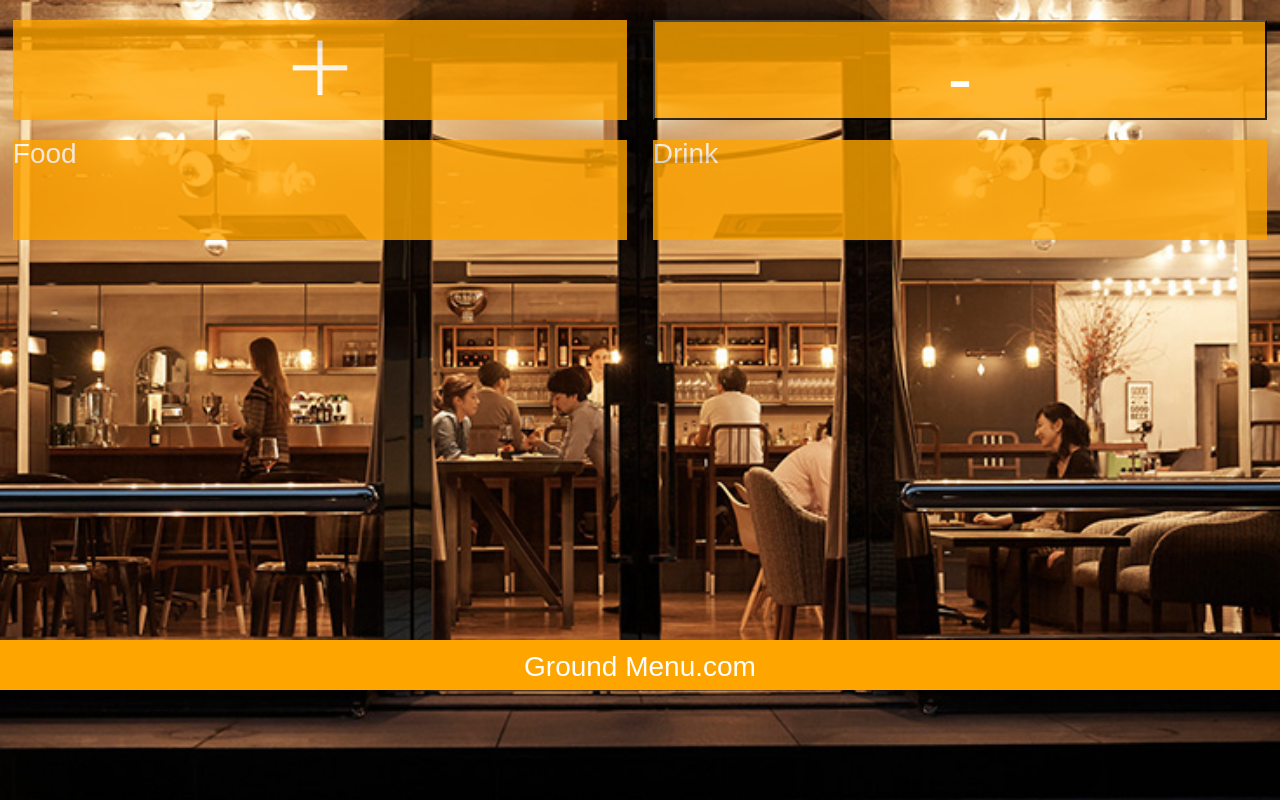
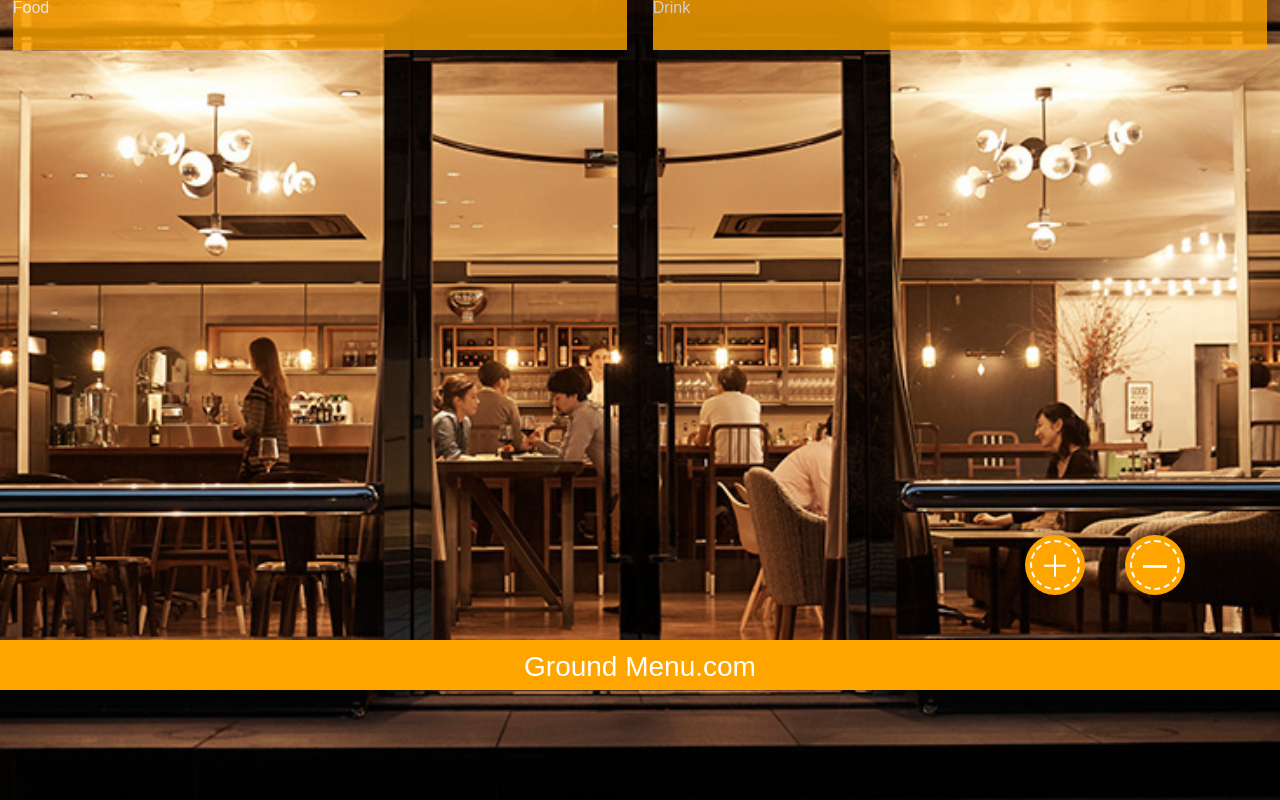
Before and after one commit to takuzyotentyo/grandmenu_2019, a Flask app: page /add_menu in a window 1280 px wide. Shown: the part 110-910 px from the top of the page. Run offline with Flask 2, Linux system fonts and the light colour scheme; data that the repository does not hold is empty; some libraries are stand-ins or nearby versions.

Commit message:
add menuの部分のaddボタンなど変更

```diff
--- a/grandmenu/static/js/script.js
+++ b/grandmenu/static/js/script.js
@@ -1,6 +1,6 @@
 // Lightboxの追加関数
 $(function() {
-	$(".menu-box__add").click(function(){
+	$(".button__add").click(function(){
 		$(".lightbox").css(
         "display", "flex"
     	);
--- /dev/null
+++ b/grandmenu/static/scss/block/_button.scss
@@ -0,0 +1,67 @@
+@import "../setting/setting.scss";
+
+.button{
+ 	 display: inline-block;
+ 	 text-decoration: none;
+ 	 background: $color-main;
+ 	 color: #FFF;
+ 	 width: 120px;
+ 	 height: 120px;
+ 	 line-height: 120px;
+ 	 border-radius: 50%;
+ 	 text-align: center;
+ 	 overflow: hidden;
+ 	 box-shadow: 0px 0px 0px 5px $color-main;
+ 	 border: dashed 2px #FFF;
+ 	 transition: .4s;
+ 	 font-size: 100px;
+ 	 &__add{
+ 	 display: inline-block;
+ 	 text-decoration: none;
+ 	 background: $color-main;
+ 	 color: #FFF;
+ 	 width: 50px;
+ 	 height: 50px;
+ 	 line-height: 50px;
+ 	 border-radius: 50%;
+ 	 text-align: center;
+ 	 overflow: hidden;
+ 	 box-shadow: 0px 0px 0px 5px $color-main;
+ 	 border: dashed 2px #FFF;
+ 	 transition: .4s;
+ 	 font-size: 30px;
+
+ 	 	position: fixed;
+ 	 	right: 200px;
+ 	 	bottom: 100px;
+ 	 }
+ 	 &__delete{
+ 	 display: inline-block;
+ 	 text-decoration: none;
+ 	 background: $color-main;
+ 	 color: #FFF;
+ 	 width: 50px;
+ 	 height: 50px;
+ 	 line-height: 50px;
+ 	 border-radius: 50%;
+ 	 text-align: center;
+ 	 overflow: hidden;
+ 	 box-shadow: 0px 0px 0px 5px $color-main;
+ 	 border: dashed 2px #FFF;
+ 	 transition: .4s;
+ 	 font-size: 30px;
+ 	 	position: fixed;
+ 	 	right: 100px;
+ 	 	bottom: 100px;
+ 	 }
+}
+
+.button__add:hover {
+	  background: $color-active;
+	  box-shadow: 0px 0px 0px 5px $color-active;
+}
+
+.button__delete:hover {
+	  background: $color-active;
+	  box-shadow: 0px 0px 0px 5px $color-active;
+}
--- a/grandmenu/static/scss/block/_menu-box.scss
+++ b/grandmenu/static/scss/block/_menu-box.scss
@@ -2,7 +2,7 @@
 @import "../mixin/mixin.scss";
 .menu-box{
 	@include menu-box;
-	font-size:$text-subtitle;
+	font-size:$text-body;
 	&__add{
 		@include menu-box;
 		font-size: 75px;
--- a/grandmenu/static/scss/mixin/_mixin.scss
+++ b/grandmenu/static/scss/mixin/_mixin.scss
@@ -3,7 +3,7 @@
 @mixin menu-box{
 	color: $text-color-main;
 	background-color: $color-main;
-	height: 100px;
+	height: 50px;
 	margin-left: 1vw;
 	margin-right: 1vw;
 	opacity: 0.8;
--- a/grandmenu/static/scss/style.css
+++ b/grandmenu/static/scss/style.css
@@ -496,17 +496,17 @@ blockのインポート
 .menu-box {
   color: #ffffff;
   background-color: #FFA500;
-  height: 100px;
+  height: 50px;
   margin-left: 1vw;
   margin-right: 1vw;
   opacity: 0.8;
   position: relative;
   width: 48vw;
-  font-size: 28px; }
+  font-size: 16px; }
   .menu-box__add {
     color: #ffffff;
     background-color: #FFA500;
-    height: 100px;
+    height: 50px;
     margin-left: 1vw;
     margin-right: 1vw;
     opacity: 0.8;
@@ -521,7 +521,7 @@ blockのインポート
   .menu-box__delete {
     color: #ffffff;
     background-color: #FFA500;
-    height: 100px;
+    height: 50px;
     margin-left: 1vw;
     margin-right: 1vw;
     opacity: 0.8;
@@ -533,3 +533,83 @@ blockのインポート
     padding: 12.5px;
     margin-top: 20px;
     margin-bottom: 20px; }
+
+/*====================
+サイトの基本設定
+====================*/
+/*幅幅*/
+/*縦幅*/
+/*フォント関係*/
+/*テキストの大きさ*/
+/*色関係*/
+/*ブレイクポイント*/
+.button {
+  display: inline-block;
+  text-decoration: none;
+  background: #FFA500;
+  color: #FFF;
+  width: 120px;
+  height: 120px;
+  line-height: 120px;
+  border-radius: 50%;
+  text-align: center;
+  overflow: hidden;
+  -webkit-box-shadow: 0px 0px 0px 5px #FFA500;
+  box-shadow: 0px 0px 0px 5px #FFA500;
+  border: dashed 2px #FFF;
+  -webkit-transition: .4s;
+  -o-transition: .4s;
+  transition: .4s;
+  font-size: 100px; }
+  .button__add {
+    display: inline-block;
+    text-decoration: none;
+    background: #FFA500;
+    color: #FFF;
+    width: 50px;
+    height: 50px;
+    line-height: 50px;
+    border-radius: 50%;
+    text-align: center;
+    overflow: hidden;
+    -webkit-box-shadow: 0px 0px 0px 5px #FFA500;
+    box-shadow: 0px 0px 0px 5px #FFA500;
+    border: dashed 2px #FFF;
+    -webkit-transition: .4s;
+    -o-transition: .4s;
+    transition: .4s;
+    font-size: 30px;
+    position: fixed;
+    right: 200px;
+    bottom: 100px; }
+  .button__delete {
+    display: inline-block;
+    text-decoration: none;
+    background: #FFA500;
+    color: #FFF;
+    width: 50px;
+    height: 50px;
+    line-height: 50px;
+    border-radius: 50%;
+    text-align: center;
+    overflow: hidden;
+    -webkit-box-shadow: 0px 0px 0px 5px #FFA500;
+    box-shadow: 0px 0px 0px 5px #FFA500;
+    border: dashed 2px #FFF;
+    -webkit-transition: .4s;
+    -o-transition: .4s;
+    transition: .4s;
+    font-size: 30px;
+    position: fixed;
+    right: 100px;
+    bottom: 100px; }
+
+.button__add:hover {
+  background: #111111;
+  -webkit-box-shadow: 0px 0px 0px 5px #111111;
+  box-shadow: 0px 0px 0px 5px #111111; }
+
+.button__delete:hover {
+  background: #111111;
+  -webkit-box-shadow: 0px 0px 0px 5px #111111;
+  box-shadow: 0px 0px 0px 5px #111111; }
--- a/grandmenu/static/scss/style.scss
+++ b/grandmenu/static/scss/style.scss
@@ -28,3 +28,4 @@ blockのインポート
 @import "./block/select-box.scss";
 @import "./block/form-button.scss";
 @import "./block/menu-box.scss";
+@import "./block/button.scss";
--- a/grandmenu/templates/add_menu.html
+++ b/grandmenu/templates/add_menu.html
@@ -2,8 +2,6 @@
 {% block global_navi %}
 <form method=post action="/delete_menu">
 <div class="multi-column">
-<div class="menu-box__add">＋</div>
-<button class="menu-box__delete" type="submit">-</button>
 
 <!-- 以下バックアップ
 <div class="column-2">
@@ -13,8 +11,8 @@
 {% if menu_info[1] == "food" %}
 <div class="menu-box">
 
-<input  type="checkbox" name="food_" id={{menu_info[3]}} value={{menu_info[3]}}>
-<label for={{menu_info[3]}}>{{menu_info[2]}} / {{menu_info[3]}} / {{menu_info[4]}}円</label>
+<input  type="checkbox" name="food_" id={{menu_info[0]}} value={{menu_info[3]}}>
+<label for={{menu_info[3]}}>{{menu_info[2]}} {{menu_info[3]}} {{menu_info[4]}}円</label>
 </div>
 {% endif %}
 {% endfor %}
@@ -27,8 +25,8 @@
 {% for menu_info in menu_infos %}
 {% if menu_info[1] == "drink" %}
 <div class="menu-box">
-<input type="checkbox" name="drink_" id={{menu_info[3]}} value={{menu_info[3]}}>
-<label for="{{menu_info[3]}}">{{menu_info[2]}} / {{menu_info[3]}} / {{menu_info[4]}}円</label>
+<input type="checkbox" name="drink_" id={{menu_info[0]}} value={{menu_info[3]}}>
+<label for={{menu_info[3]}}>{{menu_info[2]}} {{menu_info[3]}} {{menu_info[4]}}円</label>
 </div>
 {% endif %}
 {% endfor %}
@@ -66,6 +64,8 @@
 </div>
 </div>
 <!-- 以上実験 -->
+<div class="button__add">＋</div>
+<button class="button__delete" type="submit">ー</button>
 </form>
 
 
```
Also changed, not shown: 1 other file.
